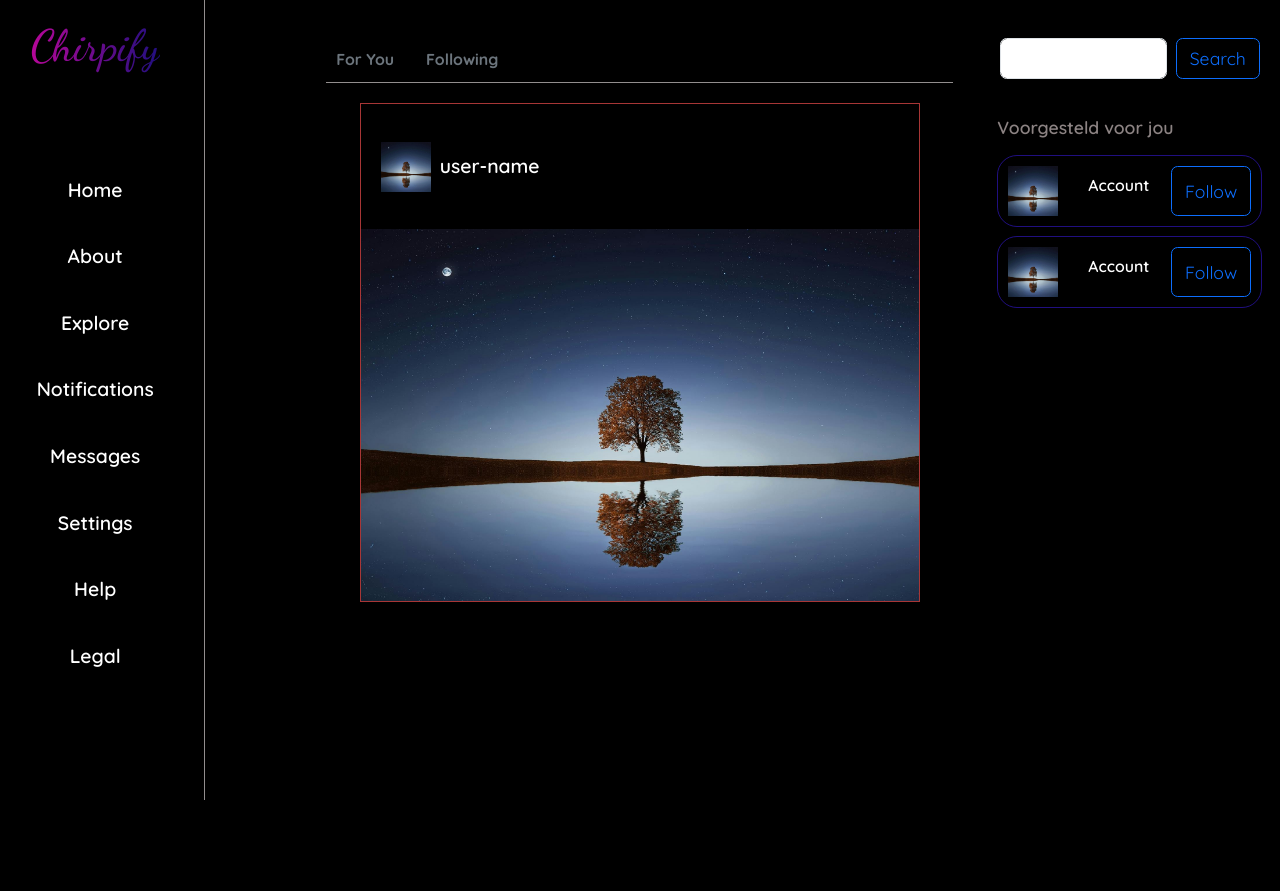
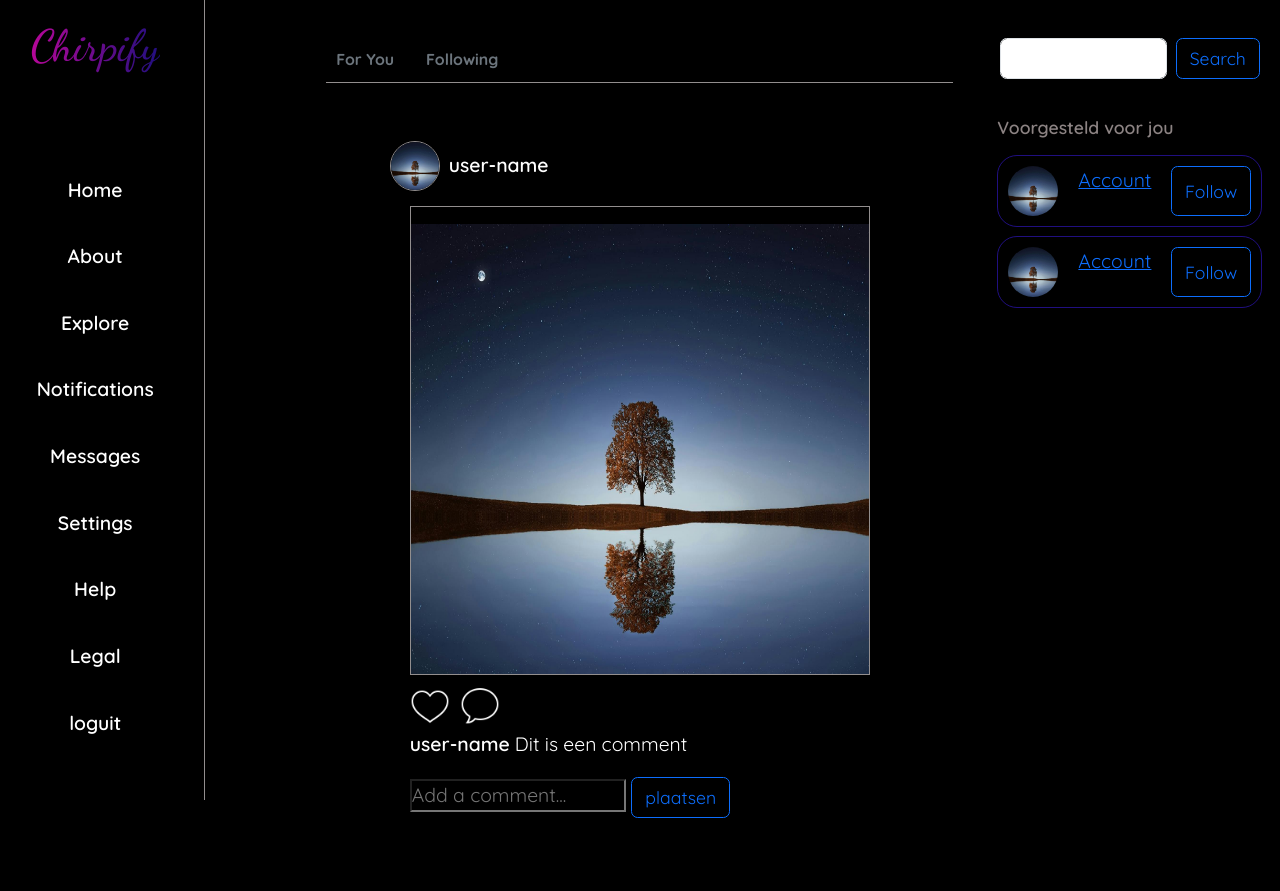
Before and after one commit to Eletrodude/Chirpify-X, a PHP site: page /PhP/Main.php in a window 1280 px wide. Before the commit the page ends 800 px from the top, so only its background shows below. Run offline with PHP 8.4, Linux system fonts and the light colour scheme.

Commit message:
like and comment  icons

```diff
--- a/CSS/MainPage.css
+++ b/CSS/MainPage.css
@@ -14,12 +14,10 @@
 }
 html {
     scroll-behavior: smooth;
-
+    overflow-y: scroll;
 }
 
-img.rounded-circle {
-    border-radius: 0 !important;
-}
+
 /* Post Section Styling */
 /* ------------------------------- */
 .all-divs{
@@ -88,15 +86,14 @@ img.rounded-circle {
 .Post1{
 
     margin-top: 20px  ;
-    border: 1px solid rgb(167, 54, 54);
-    width: 560px;
-
+    width: 500px;
+    height: 750px;
 
 }
 .post-Header{
     display: flex;
     align-items: center;
-    padding: 20px;
+    padding: 20px 20px 10px 0px;
     margin-top: 1rem;
 
 }
@@ -113,21 +110,49 @@ img.rounded-circle {
     height: 50px;
     border-radius: 50%;
     margin-right: 0.5rem;
+    border: 1px solid rgb(146, 142, 142);
 
 }
 .post-Body{
     display: flex;
-
-
+    border: 1px solid rgb(146, 142, 142);
+    margin: 5px 20px;
 
 }
 .post-Body img{
     width: 100%;
-    height: 100%;
-    border-radius: 0;
+    height: 450px;
     margin-top: 1rem;
 
 
+}
+.post-Body img.rounded-circle {
+    border-radius: 0 !important;
+}
+.icons {
+    padding: 5PX 20px;
+
+}
+.icons img{
+    width: 40px;
+    height: 40px;
+    margin-right: 5px;
+
+}
+.comments{
+    padding:  0 20px;
+
+}
+.comment {
+
+    display: flex;
+
+}
+.comment a{
+    text-decoration: none;
+    color: white;
+    font-weight: 600;
+    margin-right: 5px;
 
 }
 .SideBar ul{
--- a/PhP/Main.php
+++ b/PhP/Main.php
@@ -43,6 +43,9 @@
                                     <li class="nav-item">
                                     <a class="nav-link" href="#">Legal</a>
                                     </li>
+                                    <li class="nav-item">
+                                    <a class="nav-link" href="#">loguit</a>
+                                    </li>
                                 </ul>
                             </div>
 
@@ -74,6 +77,20 @@
                                                 <img src="../Assets/Images/pexels-pixabay-268533.jpg" alt="Account1" class="img-fluid rounded-circle">
                                             </div>
     	                                    <div class="icons">
+                                                    <a href="#"><img src="../Assets/Images/icons8-like-50.png" alt="like-icon"></a>
+                                                    <a href="#"><img src="../Assets/Images/icons8-topic-50.png" alt="comment-icons"></a>
+
+                                            </div>
+                                            <div class="comments">
+                                                <div class="comment">
+
+                                                    <a href="#">user-name</a>
+                                                    <p>Dit is een comment</p>
+                                                </div>
+                                                <form action="">
+                                                    <input type="text" name="comment" id="comment" placeholder="Add a comment...">
+                                                    <button type="submit" class="btn btn-outline-primary">plaatsen</button>
+                                                </form>
 
                                             </div>
 
@@ -97,14 +114,15 @@
                                     <div class="user-container">
                                         <div class="user">
                                             <img src="../Assets/Images/pexels-pixabay-268533.jpg" alt="Account1" class="img-fluid rounded-circle">
-                                            <h3>Account</h3>
+                                            <a href="#">Account</a>
                                         </div>
                                         <input type="button" value="Follow" class=" btn btn-outline-primary ">
                                     </div>
                                     <div class="user-container">
                                         <div class="user">
                                             <img src="../Assets/Images/pexels-pixabay-268533.jpg" alt="Account1" class="img-fluid rounded-circle">
-                                            <h3>Account</h3>
+
+                                            <a href="#">Account</a>
                                         </div>
                                         <input type="button" value="Follow" class="btn btn-outline-primary">
                                     </div>
```
Also changed, not shown: Assets/Images/icons8-like-50.png (added), Assets/Images/icons8-topic-50.png (added).
